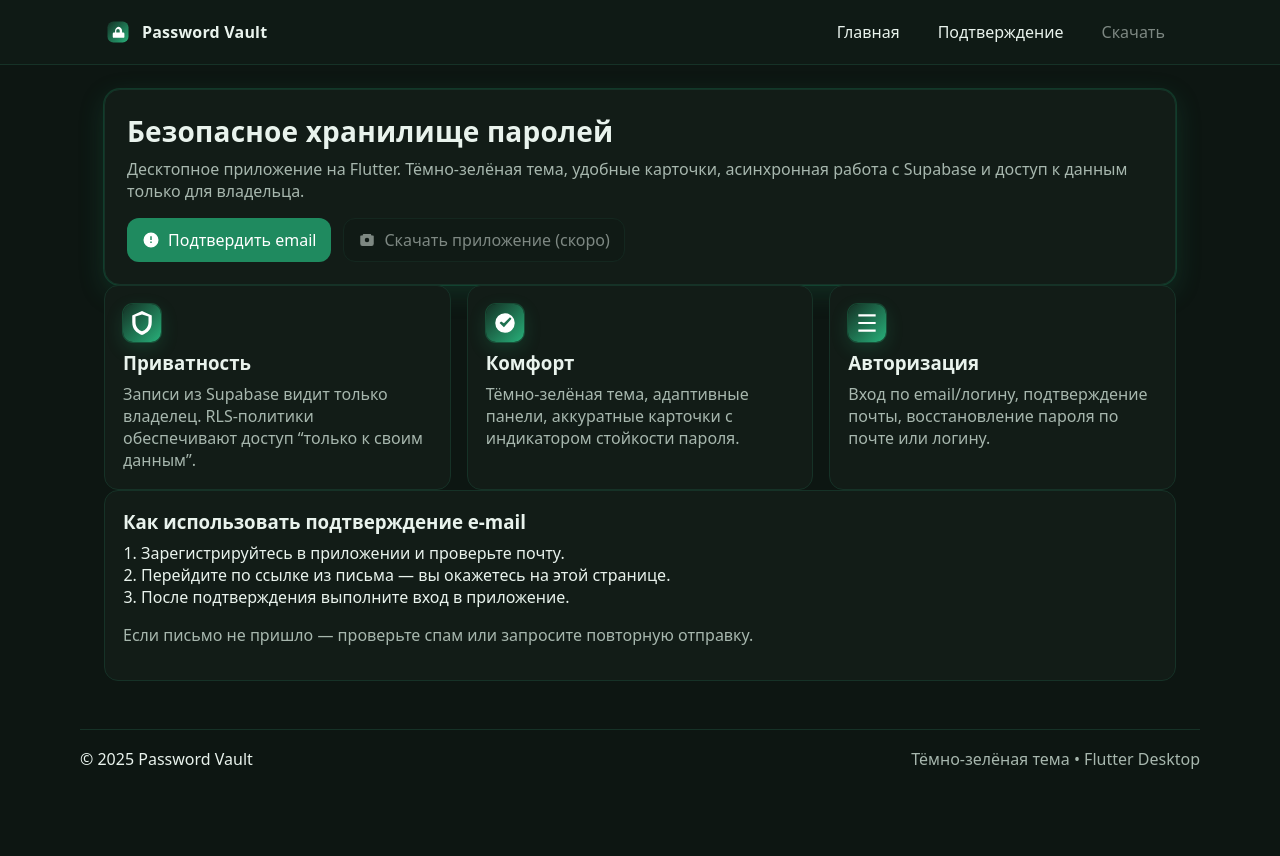
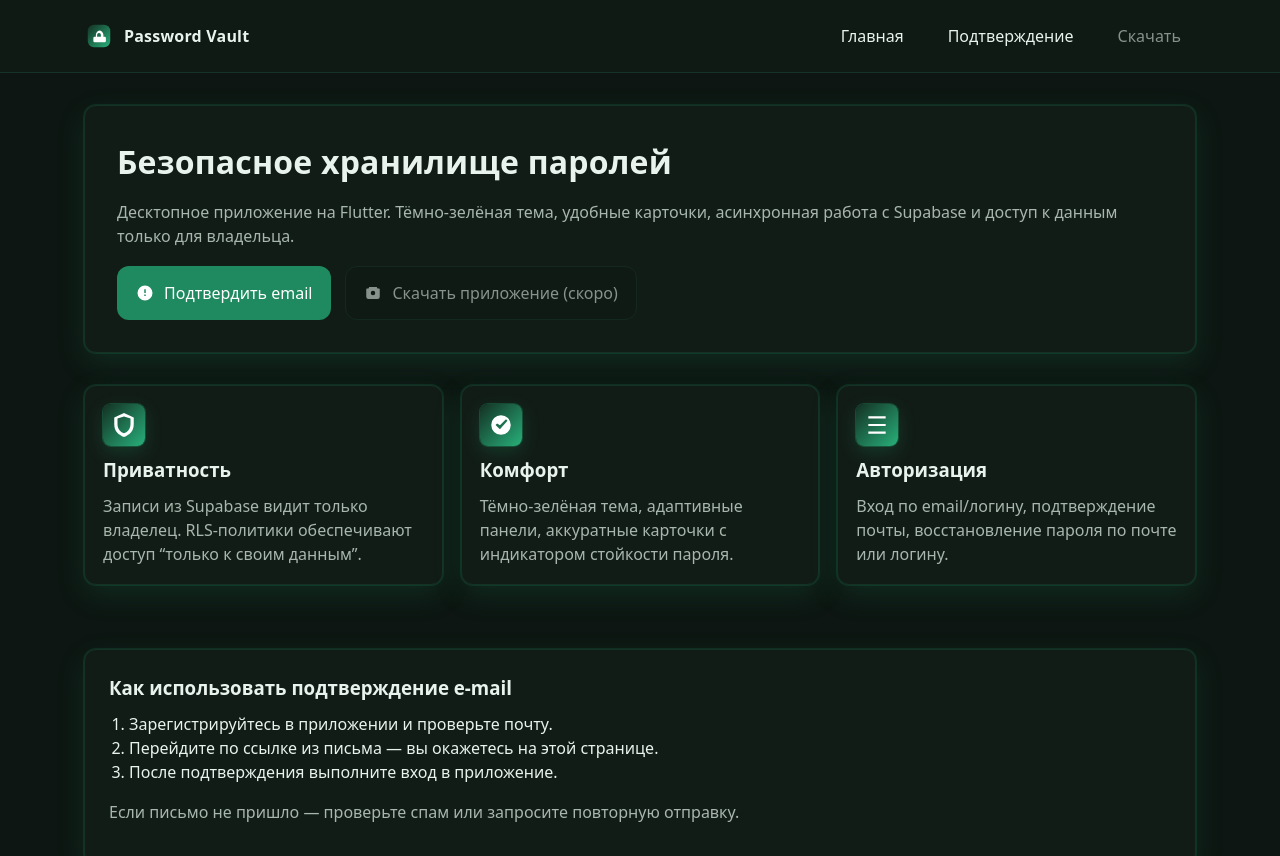
Before and after one commit to userlame1111/userlame1111.github.io, a plain HTML site: page index.html in a window 1280 px wide. Shown: the top 856 px of the page. Before the commit the page ends 800 px from the top, so only its background shows below. Drawn offline with Linux system fonts and the light colour scheme.

Commit message:
Refactor CSS for spacing and component styles
Updated the CSS variables for spacing and radius, adjusted various component styles for improved layout and consistency.

```diff
--- a/assets/style.css
+++ b/assets/style.css
@@ -1,17 +1,25 @@
-/* Цвета и тема в стиле приложения */
+/* Тёмно-зелёная тема + увеличенные отступы */
 :root {
   --pv-bg: #0d1612;
   --pv-bg-2: #0f1a15;
   --pv-surface: #121c17;
   --pv-surface-2: #0f1d17;
   --pv-border: #163227;
-  --pv-primary: #26c281;    /* акцент */
-  --pv-secondary: #1f8a5f;  /* вторичный акцент */
+  --pv-primary: #26c281;
+  --pv-secondary: #1f8a5f;
   --pv-text: #e9f3ed;
   --pv-muted: #a7b7ae;
-  --pv-danger: #ff6b6b;
-  --pv-grad-1: #143024;
-  --pv-grad-2: #28b07a;
+
+  --pv-space-1: 6px;
+  --pv-space-2: 10px;
+  --pv-space-3: 14px;
+  --pv-space-4: 18px;
+  --pv-space-5: 24px;
+  --pv-space-6: 32px;
+
+  --pv-radius-1: 8px;
+  --pv-radius-2: 12px;
+  --pv-radius-3: 16px;
 }
 
 * { box-sizing: border-box; }
@@ -21,10 +29,11 @@ body {
   font-family: system-ui, -apple-system, Segoe UI, Roboto, Ubuntu, Cantarell, sans-serif;
   background: var(--pv-bg);
   color: var(--pv-text);
+  line-height: 1.5;
 }
 
-.pv-container { max-width: 1120px; margin: 0 auto; padding: 0 24px; }
-.pv-center { display: grid; place-items: center; min-height: 80vh; }
+.pv-container { max-width: 1160px; margin: 0 auto; padding: 0 var(--pv-space-5); }
+.pv-center { display: grid; place-items: center; min-height: 70vh; }
 .pv-small { font-size: 13px; }
 
 /* Header */
@@ -32,55 +41,64 @@ body {
   position: sticky; top: 0; z-index: 10;
   background: var(--pv-bg-2);
   border-bottom: 1px solid var(--pv-border);
+  backdrop-filter: saturate(140%) blur(6px);
 }
 .pv-header-inner {
   display: flex; align-items: center; justify-content: space-between;
-  height: 64px;
+  height: 72px;
 }
-.pv-logo { display: flex; align-items: center; gap: 10px; }
-.pv-logo-img { width: 28px; height: 28px; }
+.pv-logo { display: flex; align-items: center; gap: var(--pv-space-2); }
+.pv-logo-img { width: 30px; height: 30px; }
 .pv-logo-text { font-weight: 700; letter-spacing: .2px; }
 
-.pv-nav { display: flex; align-items: center; gap: 16px; }
+.pv-nav { display: flex; align-items: center; gap: var(--pv-space-3); }
 .pv-link {
   color: var(--pv-text);
   text-decoration: none;
-  padding: 8px 10px;
-  border-radius: 8px;
+  padding: var(--pv-space-2) var(--pv-space-3);
+  border-radius: var(--pv-radius-1);
   border: 1px solid transparent;
 }
 .pv-link:hover { border-color: var(--pv-border); background: var(--pv-surface-2); }
-.pv-disabled { opacity: .5; pointer-events: none; }
+.pv-disabled { opacity: .55; pointer-events: none; }
 
-/* Main sections */
-.pv-main { padding: 24px 0 48px; }
+/* Main */
+.pv-main { padding: var(--pv-space-6) 0 var(--pv-space-6); }
 
-.pv-hero .pv-card { padding: 22px; border-radius: 16px; }
+/* Cards и блоки */
 .pv-card {
   background: var(--pv-surface);
   border: 1px solid var(--pv-border);
-  border-radius: 14px;
-  padding: 18px;
+  border-radius: var(--pv-radius-2);
+  padding: var(--pv-space-5);
+  box-shadow: 0 0 0 1px rgba(38,194,129,.12), 0 10px 28px rgba(31,138,95,.18);
+  margin-bottom: var(--pv-space-6);
 }
 
+.pv-hero .pv-card { padding: var(--pv-space-6); }
+
 .pv-title {
-  margin: 0 0 8px 0;
-  font-size: 28px;
+  margin: 0 0 var(--pv-space-3) 0;
+  font-size: 32px;
   font-weight: 800;
   letter-spacing: .2px;
 }
 .pv-subtitle {
-  margin: 0 0 16px 0; color: var(--pv-muted);
+  margin: 0 0 var(--pv-space-4) 0;
+  color: var(--pv-muted);
+  font-size: 16px;
 }
 
-.pv-actions { display: flex; gap: 12px; flex-wrap: wrap; }
+/* Buttons */
+.pv-actions { display: flex; gap: var(--pv-space-3); flex-wrap: wrap; }
 .pv-btn {
-  display: inline-flex; align-items: center; gap: 8px;
-  padding: 10px 14px;
-  border-radius: 12px;
+  display: inline-flex; align-items: center; gap: var(--pv-space-2);
+  padding: var(--pv-space-3) var(--pv-space-4);
+  border-radius: var(--pv-radius-2);
   text-decoration: none;
   border: 1px solid var(--pv-border);
-  transition: transform .06s ease, background .12s ease, border-color .12s ease;
+  transition: transform .08s ease, background .12s ease, border-color .12s ease;
+  white-space: nowrap;
 }
 .pv-btn:hover { transform: translateY(-1px); border-color: var(--pv-secondary); }
 .pv-btn-primary {
@@ -95,52 +113,58 @@ body {
 }
 .pv-icon { display: inline-block; }
 
+/* Grid */
 .pv-grid {
   display: grid;
   grid-template-columns: repeat(3, 1fr);
-  gap: 16px;
+  gap: var(--pv-space-4);
+  margin-top: var(--pv-space-4);
 }
-@media (max-width: 980px) {
+@media (max-width: 1080px) {
   .pv-grid { grid-template-columns: repeat(2, 1fr); }
 }
-@media (max-width: 680px) {
+@media (max-width: 720px) {
   .pv-grid { grid-template-columns: 1fr; }
 }
 
-.pv-tile { padding: 18px; }
+.pv-tile { padding: var(--pv-space-4); }
 .pv-tile-icon {
-  width: 38px; height: 38px;
-  border-radius: 10px;
+  width: 42px; height: 42px;
+  border-radius: var(--pv-radius-1);
   display: grid; place-items: center;
-  margin-bottom: 8px;
+  margin-bottom: var(--pv-space-2);
   color: white;
-}
-.pv-grad {
-  background: linear-gradient(135deg, var(--pv-grad-1), var(--pv-grad-2));
+  background: linear-gradient(135deg, #143024, #28b07a);
   box-shadow: 0 0 0 1px rgba(38,194,129,.25), 0 6px 18px rgba(38,194,129,.18);
 }
-.pv-tile-title { margin: 6px 0 8px 0; font-weight: 700; }
+.pv-tile-title { margin: var(--pv-space-2) 0 var(--pv-space-2) 0; font-weight: 700; }
 .pv-tile-text { margin: 0; color: var(--pv-muted); }
 
-.pv-info-card { padding: 18px; }
-.pv-info-title { margin: 0 0 8px 0; }
-.pv-list { margin: 0; padding-left: 18px; }
+/* Info */
+.pv-info-title { margin: 0 0 var(--pv-space-2) 0; }
+.pv-list { margin: 0; padding-left: 20px; }
 .pv-muted { color: var(--pv-muted); }
 
 /* Verify Card */
-.pv-verify { text-align: center; max-width: 720px; }
+.pv-verify { text-align: center; max-width: 760px; }
+.pv-verify .pv-title { font-size: 28px; }
+.pv-verify .pv-subtitle { font-size: 16px; }
+.pv-verify .pv-actions { justify-content: center; }
 .pv-verify-icon {
-  width: 54px; height: 54px; border-radius: 12px; display: grid; place-items: center;
-  margin: 0 auto 12px auto; color: white;
+  width: 56px; height: 56px; border-radius: var(--pv-radius-1);
+  display: grid; place-items: center;
+  margin: 0 auto var(--pv-space-3) auto; color: white;
+  background: linear-gradient(135deg, #143024, #28b07a);
 }
 
 /* Footer */
-.pv-footer { border-top: 1px solid var(--pv-border); padding: 18px 0; }
+.pv-footer { border-top: 1px solid var(--pv-border); padding: var(--pv-space-5) 0; }
 .pv-footer-inner { display: flex; align-items: center; justify-content: space-between; }
 @media (max-width: 560px) {
-  .pv-footer-inner { flex-direction: column; gap: 8px; }
+  .pv-footer-inner { flex-direction: column; gap: var(--pv-space-2); }
 }
 
-/* Effects */
-.pv-blur { backdrop-filter: saturate(140%) blur(6px); }
-.pv-glow { box-shadow: 0 0 0 1px rgba(38,194,129,.18), 0 8px 26px rgba(31,138,95,.22); }
+/* Доп. отступы по секциям */
+section.pv-hero { margin-bottom: var(--pv-space-6); }
+section.pv-features { margin-bottom: var(--pv-space-6); }
+section.pv-info { margin-bottom: var(--pv-space-6); }
```
